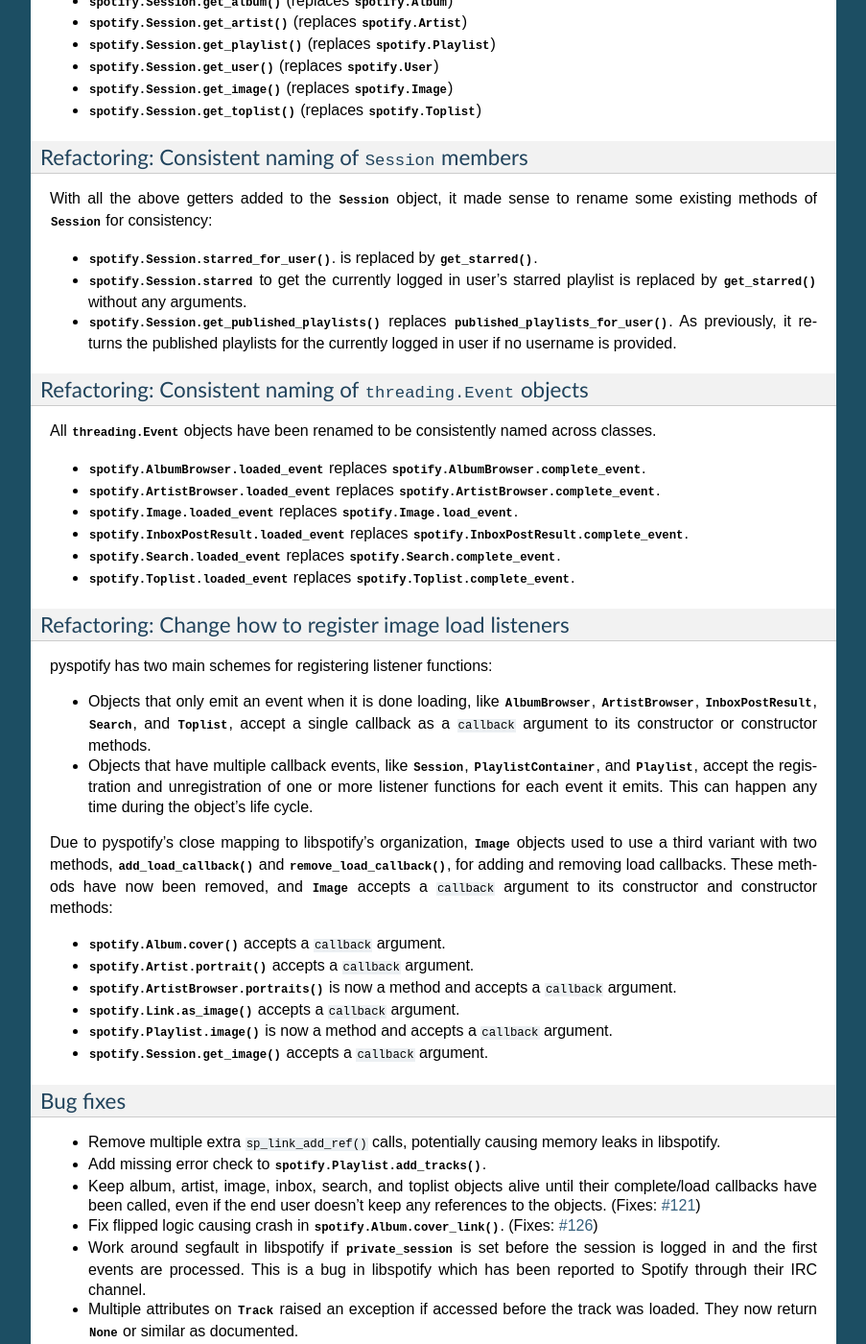
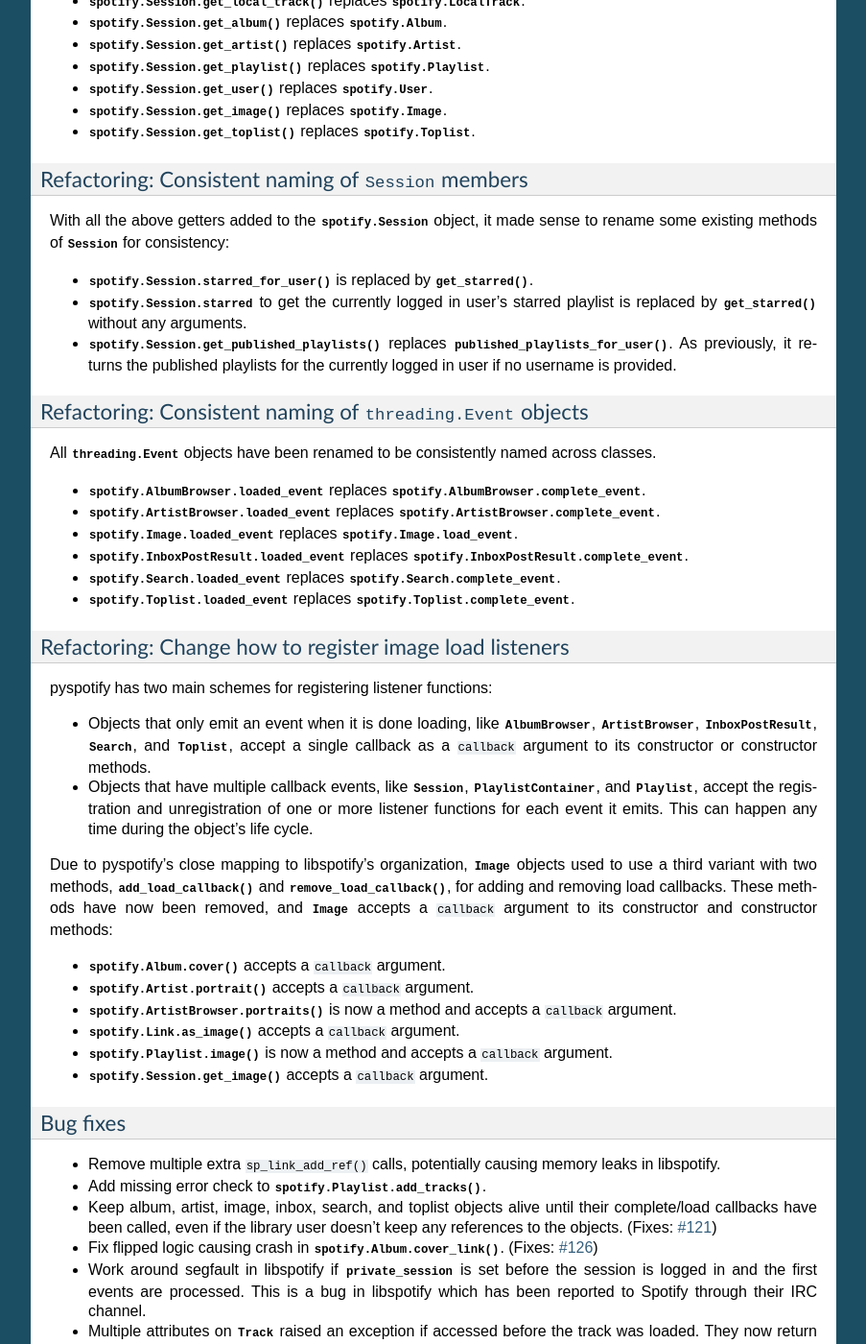
Before and after one commit to jodal/pyspotify, a Sphinx documentation site: the page built from docs/changelog.rst, in a window 1280 px wide and 1400 px high, scrolled down 810 px. Shown: the whole window at 96% size, without its empty margins (198-1101 px from the left). Built offline with Sphinx 7.4.7, drawn with Linux system fonts in a browser that asks for light colours; pages that are not in the unit, such as notebooks, are missing from menus; some of the changed text lies outside the part shown.

Commit message:
docs: Cleanup changelog

```diff
--- a/docs/changelog.rst
+++ b/docs/changelog.rst
@@ -44,25 +47,25 @@
 new methods have been added, and should be used instead of their old
 equivalents:
 
-- :meth:`spotify.Session.get_link` (replaces :class:`spotify.Link`)
-- :meth:`spotify.Session.get_track` (replaces :class:`spotify.Track`)
-- :meth:`spotify.Session.get_local_track` (replaces
-  :class:`spotify.LocalTrack`)
-- :meth:`spotify.Session.get_album` (replaces :class:`spotify.Album`)
-- :meth:`spotify.Session.get_artist` (replaces :class:`spotify.Artist`)
-- :meth:`spotify.Session.get_playlist` (replaces :class:`spotify.Playlist`)
-- :meth:`spotify.Session.get_user` (replaces :class:`spotify.User`)
-- :meth:`spotify.Session.get_image` (replaces :class:`spotify.Image`)
-- :meth:`spotify.Session.get_toplist` (replaces :class:`spotify.Toplist`)
+- :meth:`spotify.Session.get_link` replaces :class:`spotify.Link`.
+- :meth:`spotify.Session.get_track` replaces :class:`spotify.Track`.
+- :meth:`spotify.Session.get_local_track` replaces
+  :class:`spotify.LocalTrack`.
+- :meth:`spotify.Session.get_album` replaces :class:`spotify.Album`.
+- :meth:`spotify.Session.get_artist` replaces :class:`spotify.Artist`.
+- :meth:`spotify.Session.get_playlist` replaces :class:`spotify.Playlist`.
+- :meth:`spotify.Session.get_user` replaces :class:`spotify.User`.
+- :meth:`spotify.Session.get_image` replaces :class:`spotify.Image`.
+- :meth:`spotify.Session.get_toplist` replaces :class:`spotify.Toplist`.
 
 Refactoring: Consistent naming of ``Session`` members
 -----------------------------------------------------
 
-With all the above getters added to the :class:`~spotify.Session` object, it
+With all the above getters added to the :class:`spotify.Session` object, it
 made sense to rename some existing methods of :class:`~spotify.Session` for
 consistency:
 
-- :meth:`spotify.Session.starred_for_user`.
+- :meth:`spotify.Session.starred_for_user`
   is replaced by :meth:`~spotify.Session.get_starred`.
 
 - :attr:`spotify.Session.starred` to get the currently logged in user's starred
@@ -133,14 +136,14 @@
 - Add missing error check to :meth:`spotify.Playlist.add_tracks`.
 
 - Keep album, artist, image, inbox, search, and toplist objects alive until
-  their complete/load callbacks have been called, even if the end user doesn't
-  keep any references to the objects. (Fixes: :issue:`121`)
+  their complete/load callbacks have been called, even if the library user
+  doesn't keep any references to the objects. (Fixes: :issue:`121`)
 
 - Fix flipped logic causing crash in :meth:`spotify.Album.cover_link`. (Fixes:
   :issue:`126`)
 
 - Work around segfault in libspotify if
-  :attr:`~spotify.session.Social.private_session` is set before the session is
+  :attr:`~spotify.social.Social.private_session` is set before the session is
   logged in and the first events are processed. This is a bug in libspotify
   which has been reported to Spotify through their IRC channel.
 
```
Also changed, not shown: other parts of docs/changelog.rst (+6 -3 lines).
